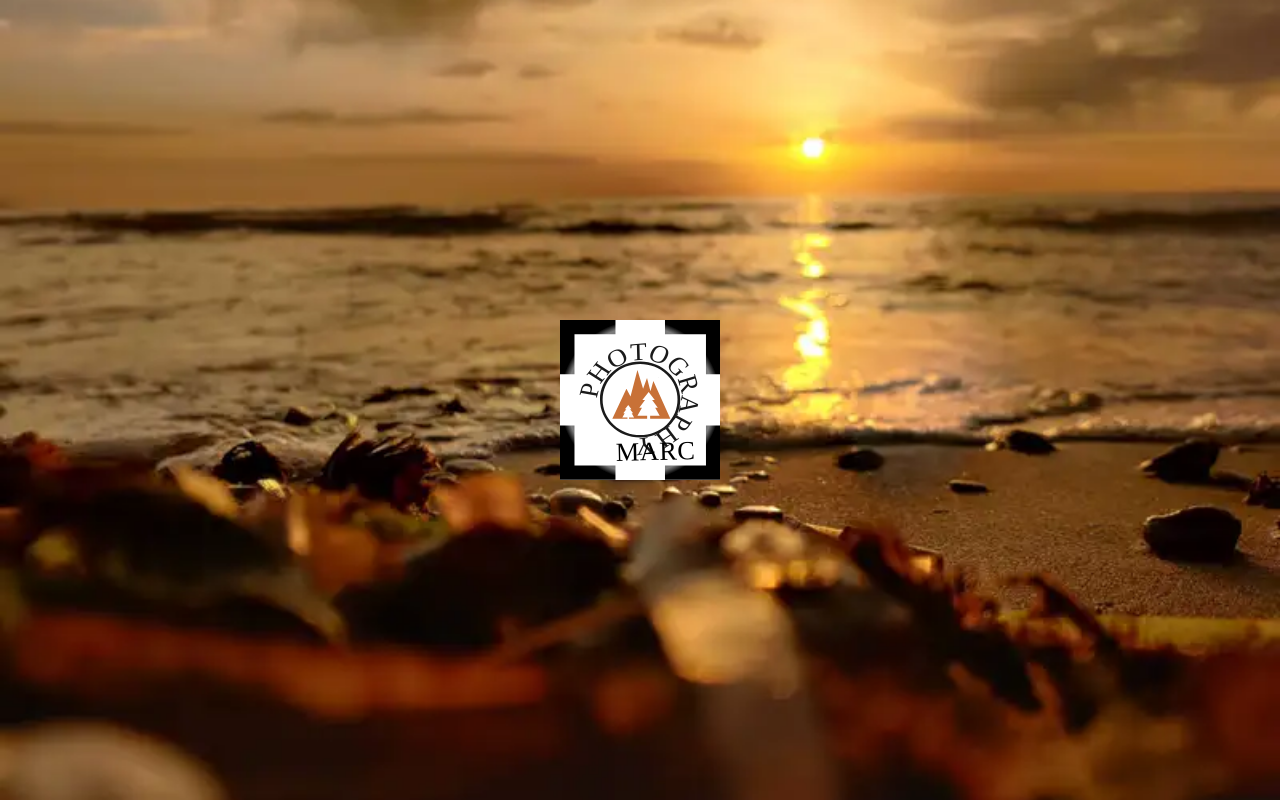
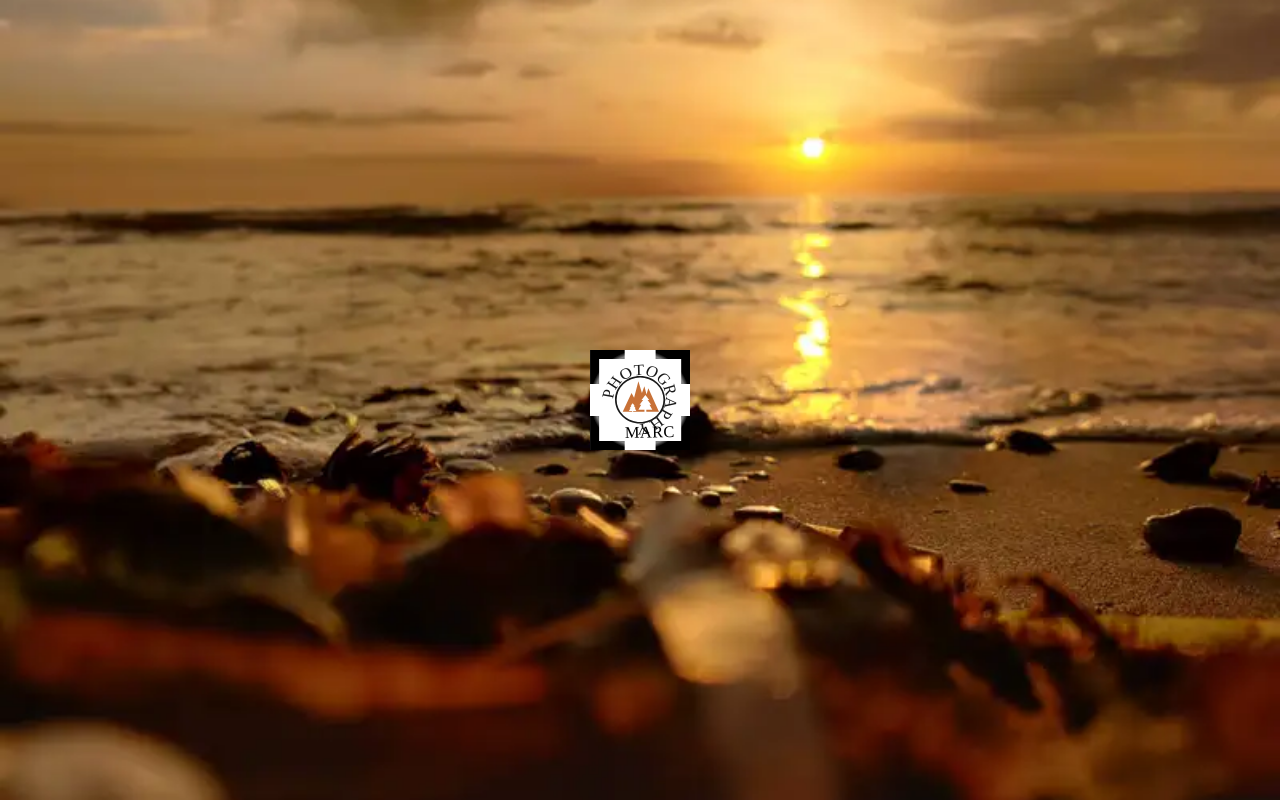
Before and after one commit to Cirvianum-DAW/mp9-pj-uf2-optimitzacio-imatges-MarcRamilo, a website built with Parcel: page src/index.html in a window 1280 px wide. Built offline with nearby package versions, Linux system fonts and the light colour scheme.

Commit message:
optimize index

```diff
--- a/src/index.html
+++ b/src/index.html
@@ -1,9 +1,8 @@
 <!DOCTYPE html>
 <html lang="en">
-
 <head>
-  <meta charset="UTF-8" />
-  <meta name="viewport" content="width=device-width, initial-scale=1.0" />
+  <meta charset="UTF-8">
+  <meta name="viewport" content="width=device-width, initial-scale=1.0">
   <title>PHOTOGRAPHY MARC</title>
   <link href="https://cdn.jsdelivr.net/npm/tailwindcss@2.2.19/dist/tailwind.min.css" rel="stylesheet">
   <style>
@@ -23,13 +22,18 @@
         opacity: 1;
       }
     }
+
+    img {
+      width: 100px; /* Adjust as needed */
+      height: 100px; /* Adjust as needed */
+    }
   </style>
 </head>
-
 <body class="flex justify-center items-center h-screen relative">
   <div class="text-center bg-white">
-    <a href="../src/HTML/home.html">
-      <img src="../src/IMAGES/logo_photo_marc.svg" alt="paissatge" class="w-50 h-40">
+    <a href="../src/HTML/home.html" rel="preload">
+      <img src="../src/IMAGES/logo_photo_marc.svg" alt="paissatge" width="100" height="100" loading="lazy">
     </a>
   </div>
 </body>
+</html>
```
